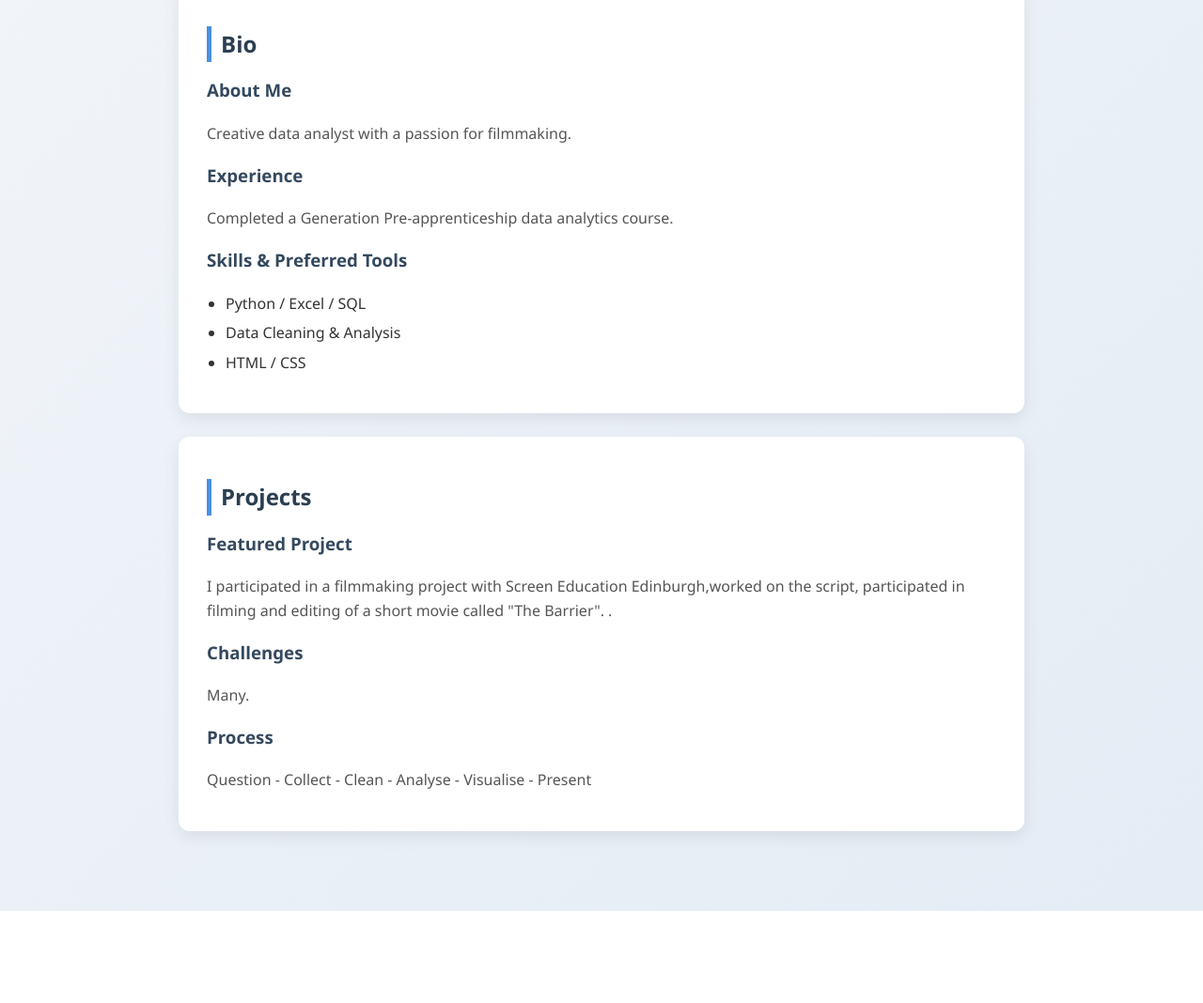
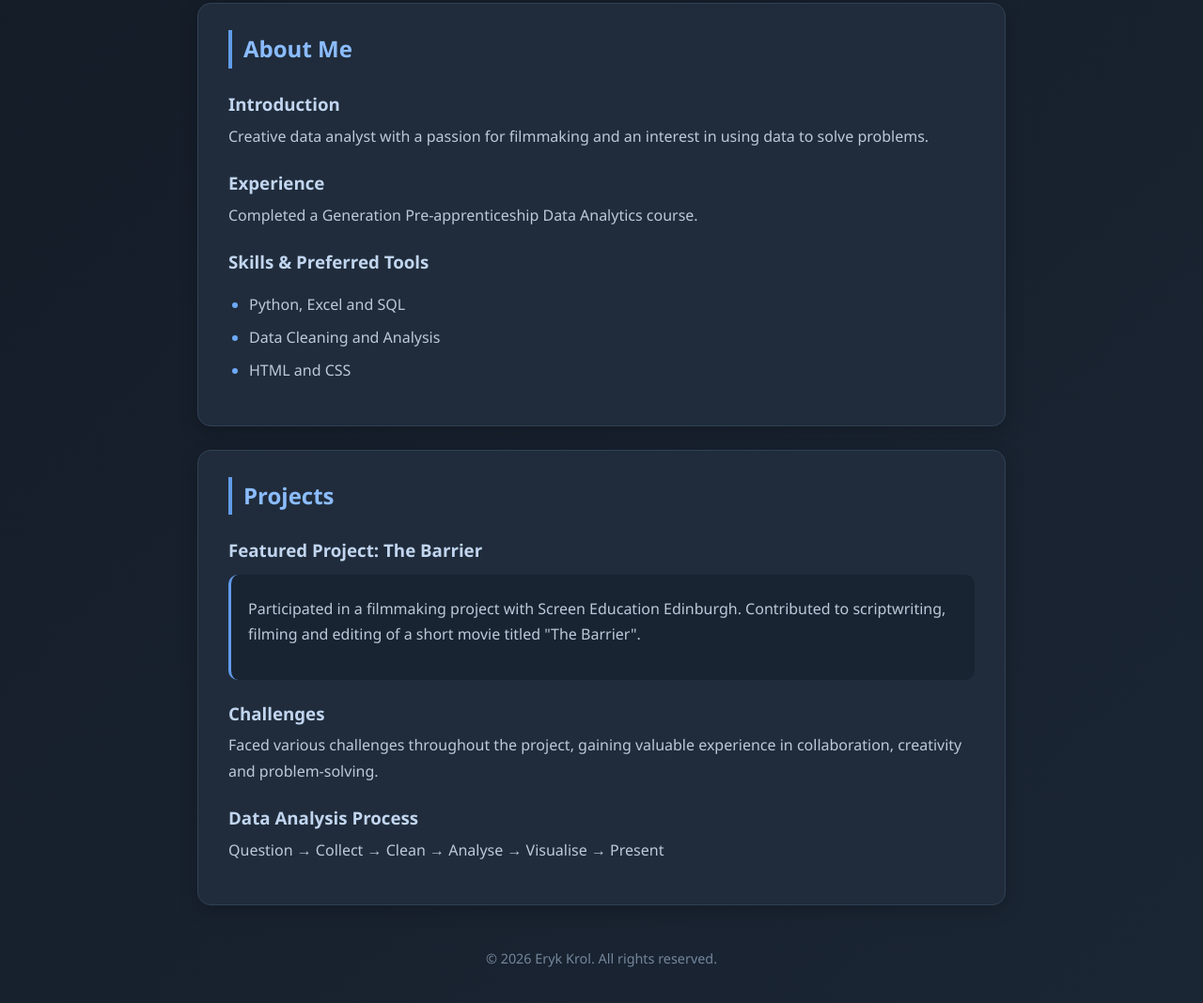
Before and after one commit to erykkdev/erykkdev.github.io, a plain HTML site: page index.html in a window 1280 px wide. Shown: the part 766-1834 px from the top of the page at 94% size. Before the commit the page ends 1736 px from the top, so only its background shows below. Drawn offline with Linux system fonts and the light colour scheme.

Commit message:
indextest.html

```diff
--- a/index.html
+++ b/index.html
@@ -1,97 +1,140 @@
+HTML
 <!DOCTYPE html>
 <html lang="en">
 <head>
 <meta charset="UTF-8">
 <meta name="viewport" content="width=device-width, initial-scale=1.0">
-<title>My Profile</title>
+<title>Eryk Krol | Personal Profile</title>
 
 <style>
     /* ===== Global Styles ===== */
+    * {
+        box-sizing: border-box;
+    }
+
     body {
         margin: 0;
         font-family: "Segoe UI", Arial, sans-serif;
-        background: linear-gradient(135deg, #f5f7fa, #e4ecf5);
-        color: #333;
-        line-height: 1.6;
+        background: linear-gradient(135deg, #121923, #1b2635);
+        color: #d6deea;
+        line-height: 1.7;
     }
 
     .container {
         max-width: 900px;
-        margin: 40px auto;
+        margin: 50px auto;
         padding: 20px;
     }
 
+    /* ===== Header ===== */
+    header {
+        text-align: center;
+        margin-bottom: 45px;
+    }
+
     h1 {
-        text-align: center;
-        font-size: 2.5rem;
-        margin-bottom: 10px;
-        color: #1f2d3d;
+        font-size: 2.8rem;
+        margin-bottom: 8px;
+        color: #e8eef7;
+        letter-spacing: 1px;
     }
 
     .subtitle {
-        text-align: center;
-        color: #666;
-        margin-bottom: 40px;
+        color: #91a4bd;
+        font-size: 1.1rem;
     }
 
     /* ===== Section Cards ===== */
     section {
-        background: white;
-        padding: 25px 30px;
+        background: #202c3b;
+        padding: 28px 32px;
         margin-bottom: 25px;
-        border-radius: 12px;
-        box-shadow: 0 6px 18px rgba(0,0,0,0.08);
+        border-radius: 14px;
+        border: 1px solid #304155;
+        box-shadow: 0 6px 20px rgba(0, 0, 0, 0.2);
         transition: transform 0.2s ease, box-shadow 0.2s ease;
     }
 
     section:hover {
         transform: translateY(-3px);
-        box-shadow: 0 10px 25px rgba(0,0,0,0.12);
+        box-shadow: 0 10px 25px rgba(0, 0, 0, 0.3);
     }
 
     h2 {
-        color: #2c3e50;
-        border-left: 5px solid #4a90e2;
-        padding-left: 10px;
-        margin-bottom: 15px;
+        color: #8bbcff;
+        border-left: 4px solid #609bea;
+        padding-left: 12px;
+        margin-top: 0;
+        margin-bottom: 22px;
     }
 
     h3 {
-        color: #34495e;
-        margin-top: 15px;
+        color: #c1d5ef;
+        margin-top: 20px;
+        margin-bottom: 5px;
     }
 
     p {
-        color: #555;
+        color: #bdc9d8;
+        margin-top: 5px;
     }
 
     /* ===== Lists ===== */
     ul {
-        padding-left: 20px;
+        padding-left: 22px;
     }
 
     li {
-        margin-bottom: 6px;
+        margin-bottom: 8px;
+        color: #bdc9d8;
     }
 
-    /* ===== Contact Links Style ===== */
+    li::marker {
+        color: #6da8f5;
+    }
+
+    /* ===== Contact Links ===== */
     .contact a {
-        color: #4a90e2;
+        color: #82b5ff;
         text-decoration: none;
+        transition: color 0.2s ease;
     }
 
     .contact a:hover {
+        color: #b5d4ff;
         text-decoration: underline;
+    }
+
+    /* ===== Project Highlight ===== */
+    .project-highlight {
+        background: #192433;
+        padding: 18px;
+        border-radius: 10px;
+        border-left: 3px solid #609bea;
+        margin-top: 10px;
+    }
+
+    /* ===== Footer ===== */
+    footer {
+        text-align: center;
+        color: #75869c;
+        font-size: 0.9rem;
+        padding: 20px 0;
     }
 
     /* ===== Responsive Design ===== */
     @media (max-width: 600px) {
         .container {
+            margin: 20px auto;
             padding: 15px;
         }
 
         h1 {
-            font-size: 2rem;
+            font-size: 2.1rem;
+        }
+
+        section {
+            padding: 22px 20px;
         }
     }
 </style>
@@ -101,10 +144,14 @@
 
 <div class="container">
 
-    <h1>Eryk Krol</h1>
-    <p class="subtitle">Aspiring Data Analyst | Rookie Developer | Creative Thinker</p>
+    <header>
+        <h1>Eryk Krol</h1>
+        <p class="subtitle">
+            Aspiring Data Analyst | Rookie Developer | Creative Thinker
+        </p>
+    </header>
 
-    <!-- Section 1 -->
+    <!-- Section 1: Personal Information -->
     <section>
         <h2>Personal Information</h2>
 
@@ -113,48 +160,78 @@
 
         <h3>Contact Details</h3>
         <div class="contact">
-            <p>Email: <a href="mailto:krol.eryk@yahoo.com">krol.eryk@yahoo.com</a></p>
+            <p>Email:
+                <a href="mailto:krol.eryk@yahoo.com">
+                    krol.eryk@yahoo.com
+                </a>
+            </p>
+
             <p>Phone: 0123456789</p>
-            <p>Social Media:</p>
+
+            <h3>Social Media</h3>
             <ul>
                 <li><a href="#">LinkedIn</a></li>
-                <li><a href="#">Twitter</a></li>
                 <li><a href="#">GitHub</a></li>
             </ul>
         </div>
     </section>
 
-    <!-- Section 2 -->
+    <!-- Section 2: Bio -->
     <section>
-        <h2>Bio</h2>
+        <h2>About Me</h2>
 
-        <h3>About Me</h3>
-        <p> Creative data analyst with a passion for filmmaking.</p>
+        <h3>Introduction</h3>
+        <p>
+            Creative data analyst with a passion for filmmaking
+            and an interest in using data to solve problems.
+        </p>
 
         <h3>Experience</h3>
-        <p> Completed a Generation Pre-apprenticeship data analytics course.</p>
+        <p>
+            Completed a Generation Pre-apprenticeship
+            Data Analytics course.
+        </p>
 
         <h3>Skills & Preferred Tools</h3>
         <ul>
-            <li>Python / Excel / SQL</li>
-            <li>Data Cleaning & Analysis</li>
-            <li>HTML / CSS</li>
+            <li>Python, Excel and SQL</li>
+            <li>Data Cleaning and Analysis</li>
+            <li>HTML and CSS</li>
         </ul>
     </section>
 
-    <!-- Section 3 -->
+    <!-- Section 3: Projects -->
     <section>
         <h2>Projects</h2>
 
-        <h3>Featured Project</h3>
-        <p> I participated in a filmmaking project with Screen Education Edinburgh,worked on the script, participated in filming and editing of a short movie called "The Barrier". .</p>
+        <h3>Featured Project: The Barrier</h3>
+
+        <div class="project-highlight">
+            <p>
+                Participated in a filmmaking project with
+                Screen Education Edinburgh. Contributed to
+                scriptwriting, filming and editing of a short
+                movie titled "The Barrier".
+            </p>
+        </div>
 
         <h3>Challenges</h3>
-        <p> Many. </p>
+        <p>
+            Faced various challenges throughout the project,
+            gaining valuable experience in collaboration,
+            creativity and problem-solving.
+        </p>
 
-        <h3>Process</h3>
-        <p> Question - Collect - Clean - Analyse - Visualise - Present </p>
+        <h3>Data Analysis Process</h3>
+        <p>
+            Question → Collect → Clean → Analyse →
+            Visualise → Present
+        </p>
     </section>
+
+    <footer>
+        &copy; 2026 Eryk Krol. All rights reserved.
+    </footer>
 
 </div>
 
```
